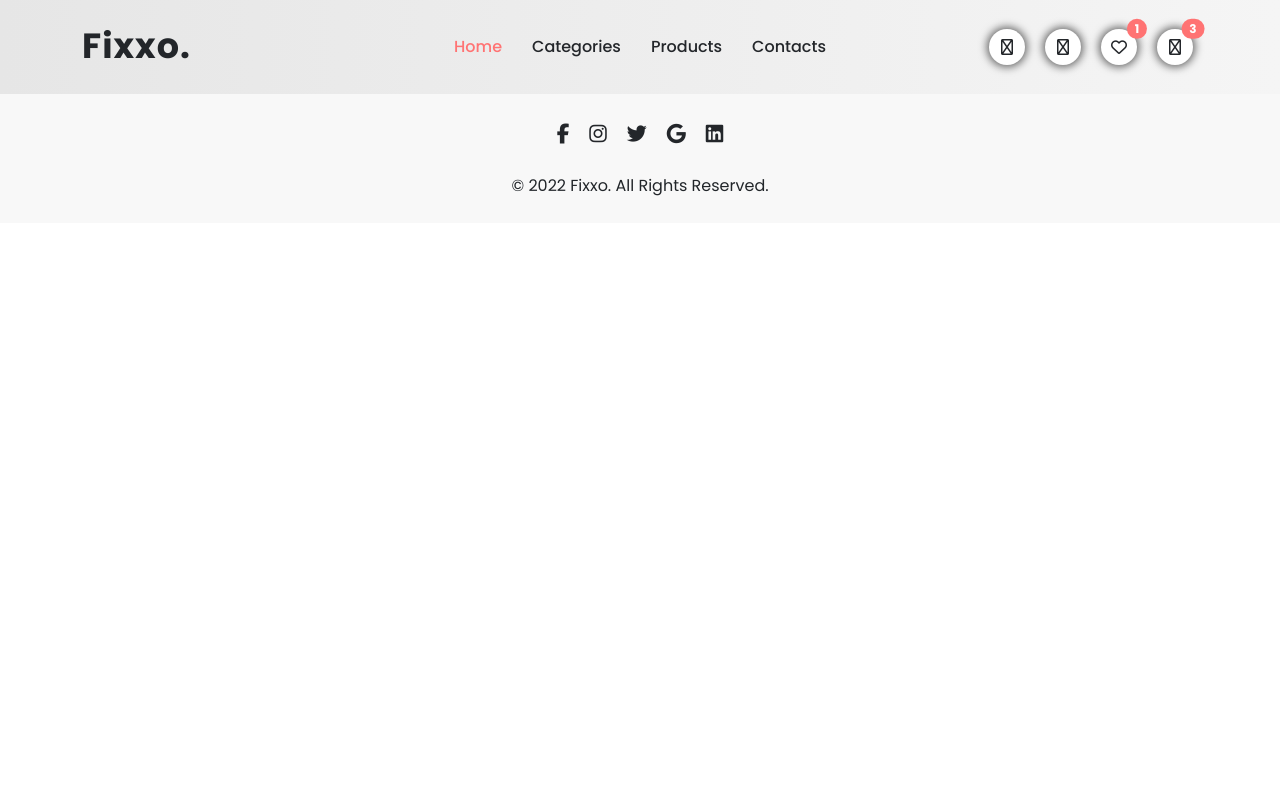
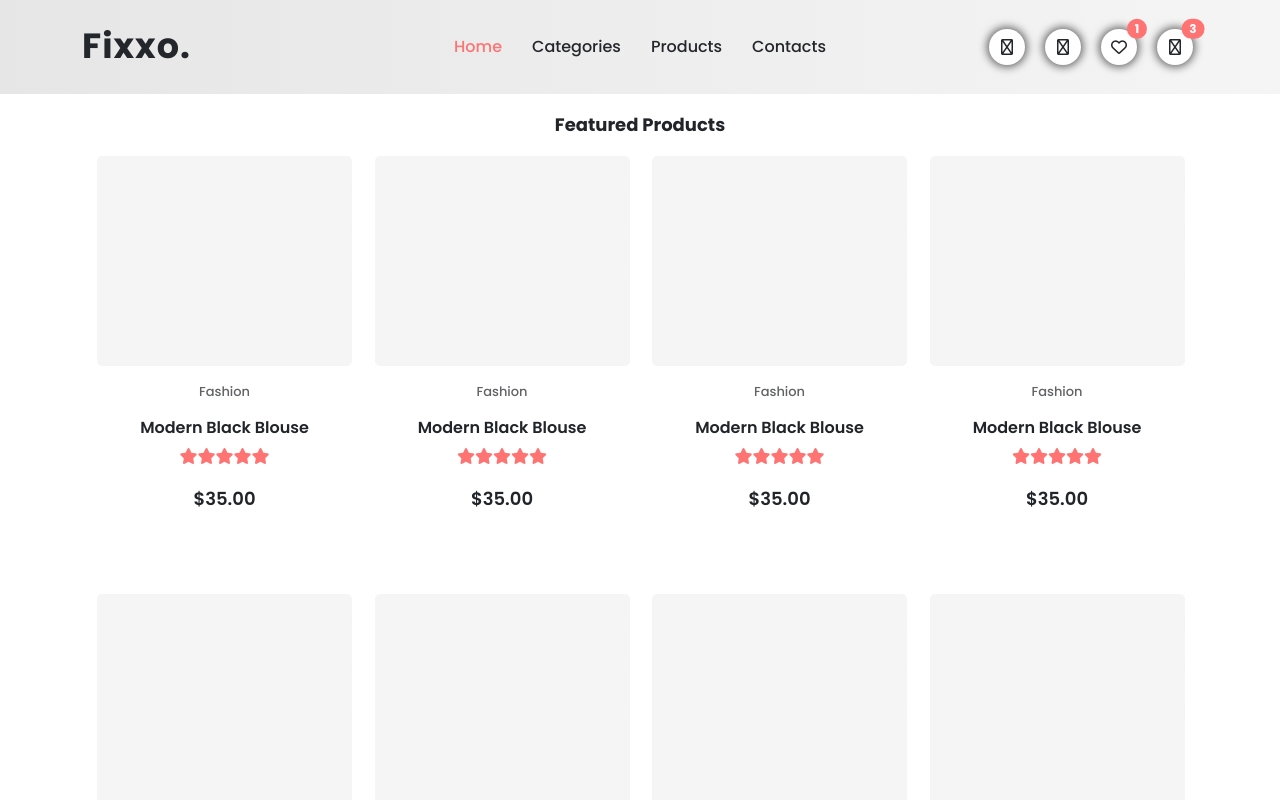
Before and after one commit to SebbeA/fixxo, a React (Create React App) app: page / in a window 1280 px wide. Shown: the top 800 px of the page. Built offline with nearby package versions, Linux system fonts and the light colour scheme.

Commit message:
productcard, productgridsection, buttons, gridcardicon added

```diff
--- a/src/App.css
+++ b/src/App.css
@@ -5,7 +5,10 @@
 @import "../src/assets/css/cores/_Variables.css";
 @import "../src/assets/css/cores/_Colors.css";
 @import "../src/assets/css/cores/_Base.css";
+@import "../src/assets/css/cores/_GridCardIcon.css";
+@import "../src/assets/css/cores/_Buttons.css";
 
 /* Sections */
 @import "../src/assets/css/sections/_MainMenuSection.css";
+@import "../src/assets/css/sections/_ProductGridSection.css";
 @import "../src/assets/css/sections/_FooterSection.css";
--- /dev/null
+++ b/src/assets/css/cores/_Buttons.css
@@ -0,0 +1,84 @@
+/* Buttons from Oskar and Elvin */
+
+.button-theme {
+    position: relative;
+    text-align: center;
+    padding: 1rem 3rem;
+    border: none;
+    font-size: 0.8rem;
+    transition: 0.3s ease-in-out;
+    background-color: var(--color-white);
+    font-size: 15px;
+}
+    .button-theme::before {
+        content: '';
+        position: absolute;
+        width: 20px;
+        height: 20px;
+        border-right: 3px solid var(--color-white);
+        border-bottom: 3px solid var(--color-white);
+        right: 8px;
+        bottom: 8px;
+        transition: 0.5s linear;
+    }
+    .button-theme::after {
+        content: '';
+        position: absolute;
+        width: 20px;
+        height: 20px;
+        border-top: 3px solid var(--color-white);
+        border-left: 3px solid var(--color-white);
+        top: 8px;
+        left: 8px;
+        transition: 0.5s linear;
+    }
+    .button-theme:hover::before {
+        height: calc(100% - 16px);
+        width: calc(100% - 16px);
+    }
+    .button-theme:hover::after {
+        height: calc(100% - 16px);
+        width: calc(100% - 16px);
+    }
+
+/* Button-theme-white */
+
+.button-theme-white {
+    position: relative;
+    text-align: center;
+    padding: 1rem 3rem;
+    border: none;
+    font-size: 0.8rem;
+    transition: 0.2s ease-in-out;
+    background-color: white;
+}
+    .button-theme-white::before {
+        content: '';
+        position: absolute;
+        width: 20px;
+        height: 20px;
+        border-right: 3px solid black;
+        border-bottom: 3px solid black;
+        right: 8px;
+        bottom: 8px;
+        transition: 0.5s linear;
+    }
+    .button-theme-white::after {
+        content: '';
+        position: absolute;
+        width: 20px;
+        height: 20px;
+        border-top: 3px solid black;
+        border-left: 3px solid black;
+        top: 8px;
+        left: 8px;
+        transition: 0.5s linear;
+    }
+    .button-theme-white:hover::after{
+        height: calc(100% - 16px);
+        width: calc(100% - 16px);
+    }
+    .button-theme-white:hover::before{
+        height: calc(100% - 16px);
+        width: calc(100% - 16px);
+    }
--- /dev/null
+++ b/src/assets/css/cores/_GridCardIcon.css
@@ -0,0 +1,21 @@
+/* Code from Oskar Nilsson */
+
+.card-icon {
+    background-color: var(--color-white);
+    color: var(--color-black);
+    text-decoration: none;
+    display: flex;
+    justify-content: center;
+    align-items: center;
+    width: 36px;
+    height: 36px;
+    border-radius: 50%;
+    box-shadow: 0 0 5px var(--color-grey-2);
+    transition: 0.3s ease-in-out;
+    outline: none;
+    border: none;
+}
+    .card-icon:hover {
+        background-color: var(--color-black);
+        color: var(--color-white);
+    }
--- /dev/null
+++ b/src/assets/css/sections/_ProductGridSection.css
@@ -0,0 +1,96 @@
+/* Code and help from Oskar Nilsson */
+
+.product-grid {
+    margin-bottom: 60px;
+}
+    .product-grid .container h1 {
+        text-align: center;
+        margin-top: 20px;
+        font-size: 18px;
+        font-weight: 700;
+    }
+
+    .card {
+        border: none;
+        display: flex;
+        flex-direction: column;
+        align-items: center;
+        margin: 0.8rem;
+        margin-left: auto;
+        margin-right: auto;
+        width: 255px;
+    }
+        .card .card-img {
+            width: 100%;
+            height: 210px;
+            background-color: var(--color-grey-0);
+            position: relative;
+            transition: 0.3s ease-in-out;
+            overflow: hidden;
+        }
+        .card .card-img .card-menu {
+            position: absolute;
+            right: -40px;
+            top: 0.6rem;
+            display: flex;
+            flex-direction: column;
+            gap: 0.6rem;
+            transition: 0.3s ease-in-out;
+        }
+
+            .card .card-img .card-menu .card-icon:hover {
+                color: var(--color-white);
+                background-color: var(--color-dark);
+                text-decoration: none;
+                transform: rotatey(180deg);
+            }
+        .card .card-img .button-theme {
+            position: absolute;
+            bottom: 0;
+            width: 100%;
+            background-color: var(--color-theme);
+            opacity: 0%;
+            transition: 0.3s ease-in-out;
+            text-decoration: none;
+            color: var(--color-white);
+        }
+
+            .card .card-img .button-theme:hover {
+                background-color: var(--color-dark);
+                color: white;
+            }
+                .card .card-img:hover {
+                    background-color: var(--color-grey-3);
+                }
+                .card .card-img:hover .card-menu {
+                    right: 0.6rem;
+                }
+                .card .card-img:hover .button-theme {
+                    opacity: 100%;
+                }
+
+        .card .card-body {
+            text-align: center;
+        }
+            .card .card-body .card-category {
+                font-size: 13px;
+                font-weight: 500;
+                color: var(--color-grey-4);
+            }
+            .card .card-body .card-title {
+                font-size: 16px;
+                font-weight: 600;
+            }
+            .card .card-body .card-rating {
+                color: var(--color-theme);
+            }
+            .card .card-body .card-price {
+                font-size: 18px;
+                font-weight: 600;
+            }
+
+@media (min-width: 1200px) {
+    .product-grid .container {
+        max-width: 1110px;
+    }
+}
--- /dev/null
+++ b/src/components/ProductCard.js
@@ -0,0 +1,47 @@
+import React from 'react';
+import { NavLink } from 'react-router-dom';
+
+const ProductCard = ({product}) => {
+
+    const addToWishList = (e) => {
+        console.log(`${e}
+        added to wish list`)
+    }
+
+    const addToCompare = (e) => {
+        console.log("added to compare")
+    }
+
+    const addToCart = (e) => {
+        console.log("added to cart")
+    }
+
+  return (
+    <div className="col">
+        <div className="card">
+            <div className="card-img">
+                <div className="card-menu">
+                    <button onClick={addToWishList} className="card-icon"><i className="fa-regular fa-heart"></i></button>
+                    <button onClick={addToCompare} className="card-icon"><i className="fa-regular fa-code-compare"></i></button>
+                    <button onClick={addToCart} className="card-icon"><i className="fa-regular fa-bag-shopping"></i></button>
+                </div>
+                <NavLink to="/products/id" className="button-theme">Quick View</NavLink>
+            </div>
+            <div className="card-body">
+                <p className="card-category">{product.category}</p>
+                <h5 className="card-title">{product.name}</h5>
+                <p className="card-rating">
+                    <i className="fa-sharp fa-solid fa-star"></i>
+                    <i className="fa-sharp fa-solid fa-star"></i>
+                    <i className="fa-sharp fa-solid fa-star"></i>
+                    <i className="fa-sharp fa-solid fa-star"></i>
+                    <i className="fa-sharp fa-solid fa-star"></i>
+                </p>
+                <p className="card-price">{product.price}</p>
+            </div>
+        </div>
+    </div>
+  )
+}
+
+export default ProductCard
--- /dev/null
+++ b/src/sections/ProductGridSection.js
@@ -0,0 +1,20 @@
+import React from 'react'
+import ProductCard from '../components/ProductCard'
+
+
+const ProductGridSection = ({title, products}) => {
+  return (
+    <section className="product-grid">
+        <div className="container">
+          <h1>{title}</h1>
+            <div className="row row-cols-1 row-cols-md-2 row-cols-lg-3 row-cols-xl-4 g-4">
+                {
+                  products.map(product => <ProductCard key={product.id} product={product} />)
+                }
+            </div>
+        </div>
+    </section>
+  )
+}
+
+export default ProductGridSection
--- a/src/views/HomeView.js
+++ b/src/views/HomeView.js
@@ -1,13 +1,27 @@
-import React from 'react'
+import React, { useState } from 'react'
 import MainMenuSection from '../sections/MainMenuSection'
 import FooterSection from '../sections/FooterSection'
+import ProductGridSection from '../sections/ProductGridSection'
 
 const HomeView = () => {
+
+  const [products, setProducts] = useState([
+    { id: 1, name: "Modern Black Blouse", category: "Fashion", price: "$35.00", rating: 5},
+    { id: 2, name: "Modern Black Blouse", category: "Fashion", price: "$35.00", rating: 5},
+    { id: 3, name: "Modern Black Blouse", category: "Fashion", price: "$35.00", rating: 5},
+    { id: 4, name: "Modern Black Blouse", category: "Fashion", price: "$35.00", rating: 5},
+    { id: 5, name: "Modern Black Blouse", category: "Fashion", price: "$35.00", rating: 5},
+    { id: 6, name: "Modern Black Blouse", category: "Fashion", price: "$35.00", rating: 5},
+    { id: 7, name: "Modern Black Blouse", category: "Fashion", price: "$35.00", rating: 5},
+    { id: 8, name: "Modern Black Blouse", category: "Fashion", price: "$35.00", rating: 5}
+  ])
+
   return (
     <>
       <header>
         <MainMenuSection />
       </header>
+      <ProductGridSection title="Featured Products" products={products} />
       <FooterSection />
     </>
   )
```
